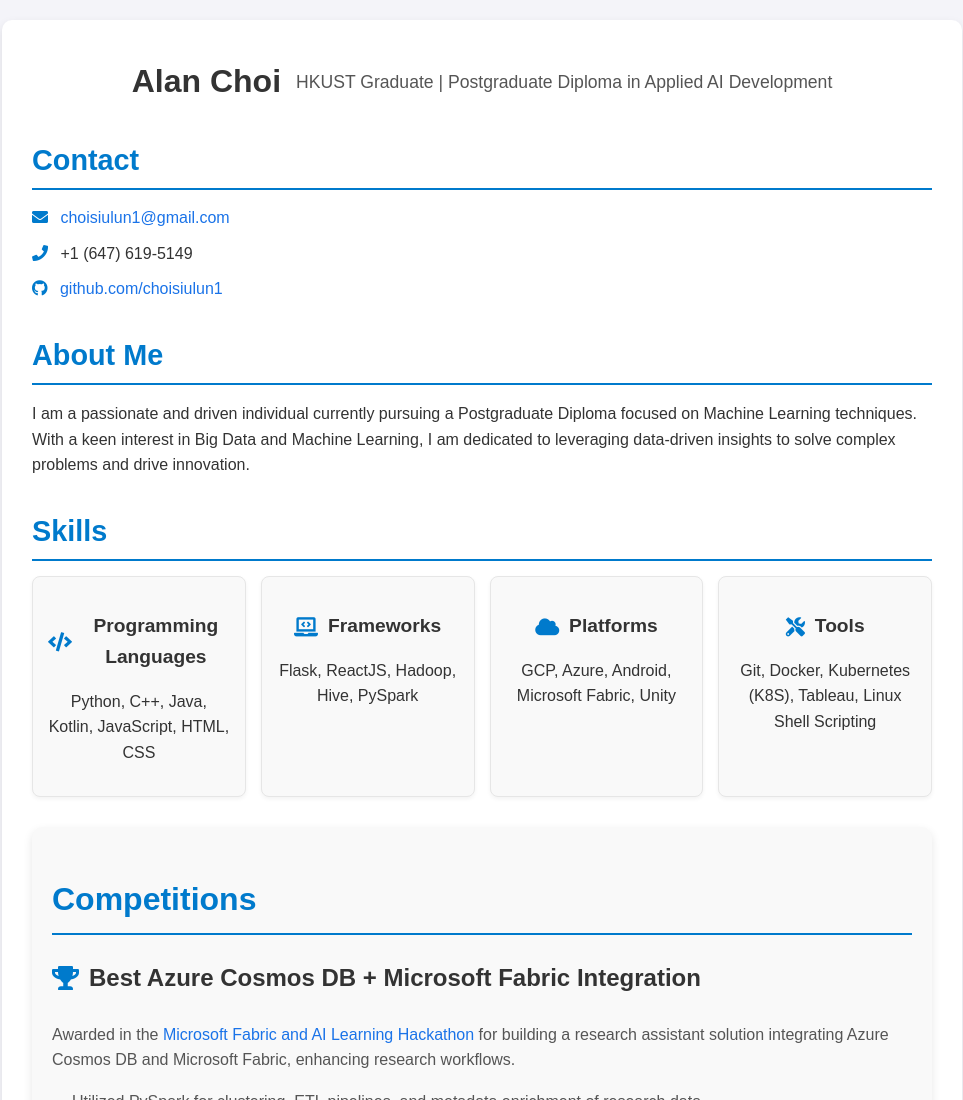
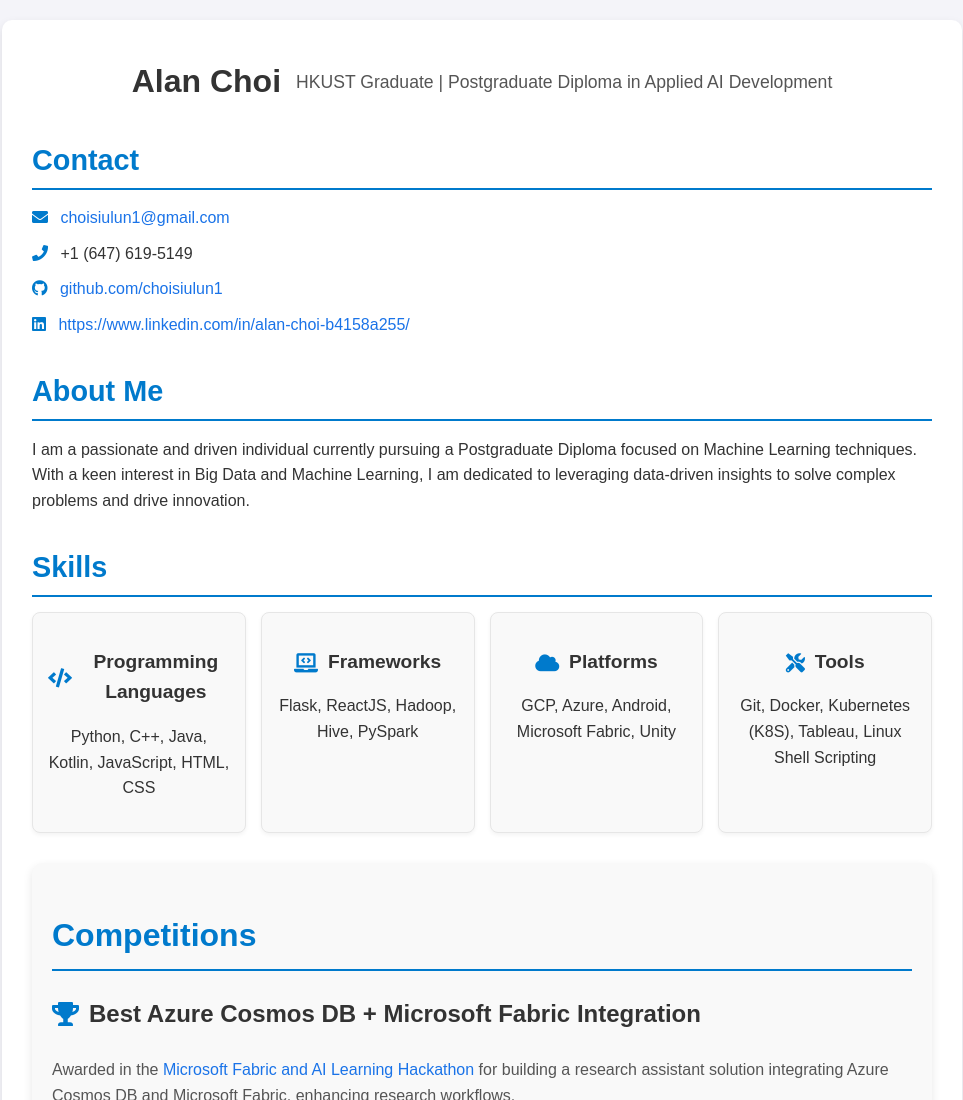
Before and after one commit to choisiulun1/choisiulun1.github.io, a plain HTML site: page index.html in a window 1280 px wide. Shown: the top 1100 px of the page, without its empty margins (158-1121 px from the left). Drawn offline with Linux system fonts and the light colour scheme.

Commit message:
add linked-in

```diff
--- a/index.html
+++ b/index.html
@@ -22,6 +22,7 @@
       <div><i class="fas fa-envelope"></i> <a href="mailto:choisiulun1@gmail.com">choisiulun1@gmail.com</a></div>
       <div><i class="fas fa-phone"></i> +1 (647) 619-5149</div>
       <div><i class="fab fa-github"></i> <a href="https://github.com/choisiulun1" target="_blank">github.com/choisiulun1</a></div>
+      <div><i class="fab fa-linkedin"></i> <a href="https://www.linkedin.com/in/alan-choi-b4158a255/" target="_blank">https://www.linkedin.com/in/alan-choi-b4158a255/</a></div>
     </div>
   </section>
 
```
